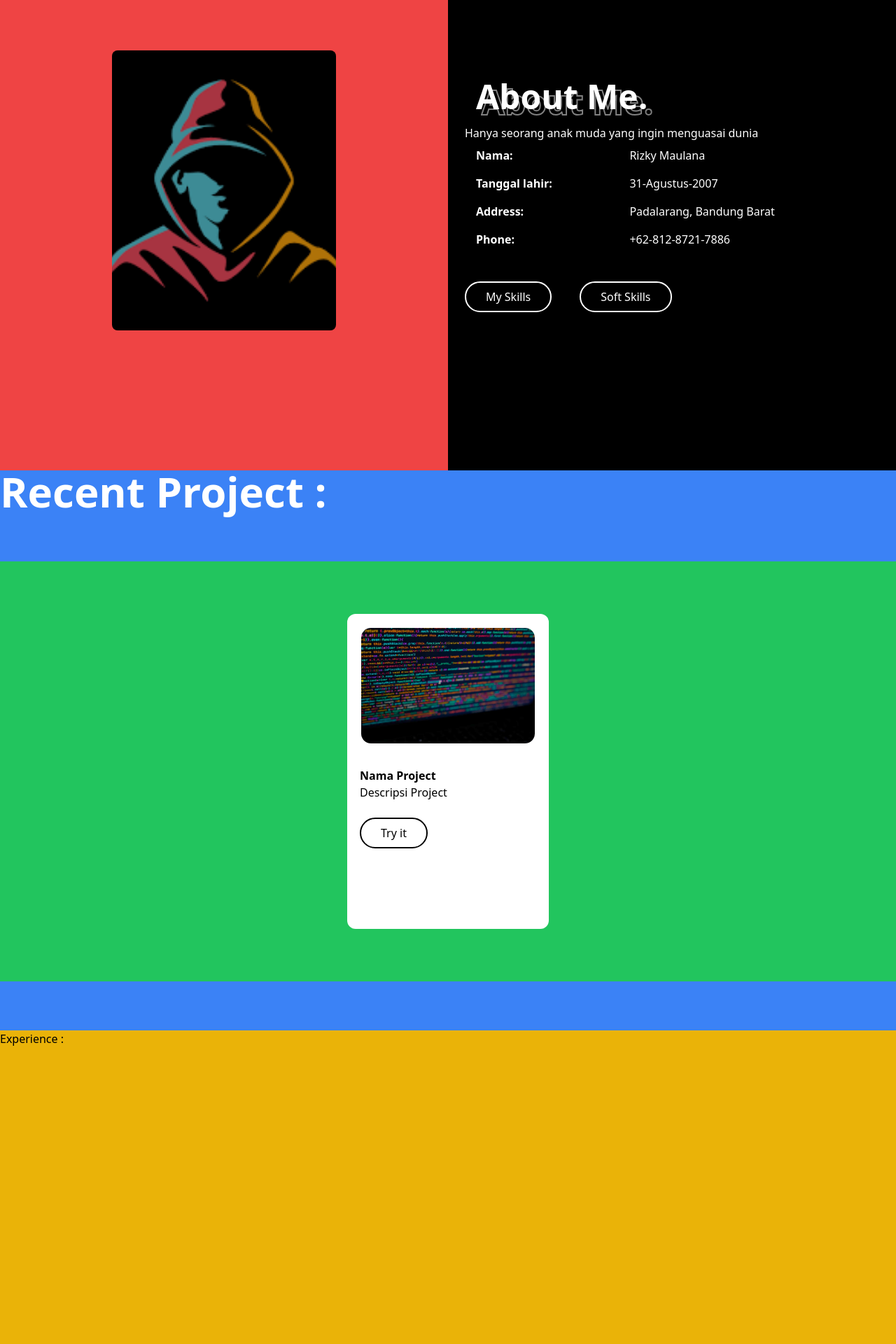
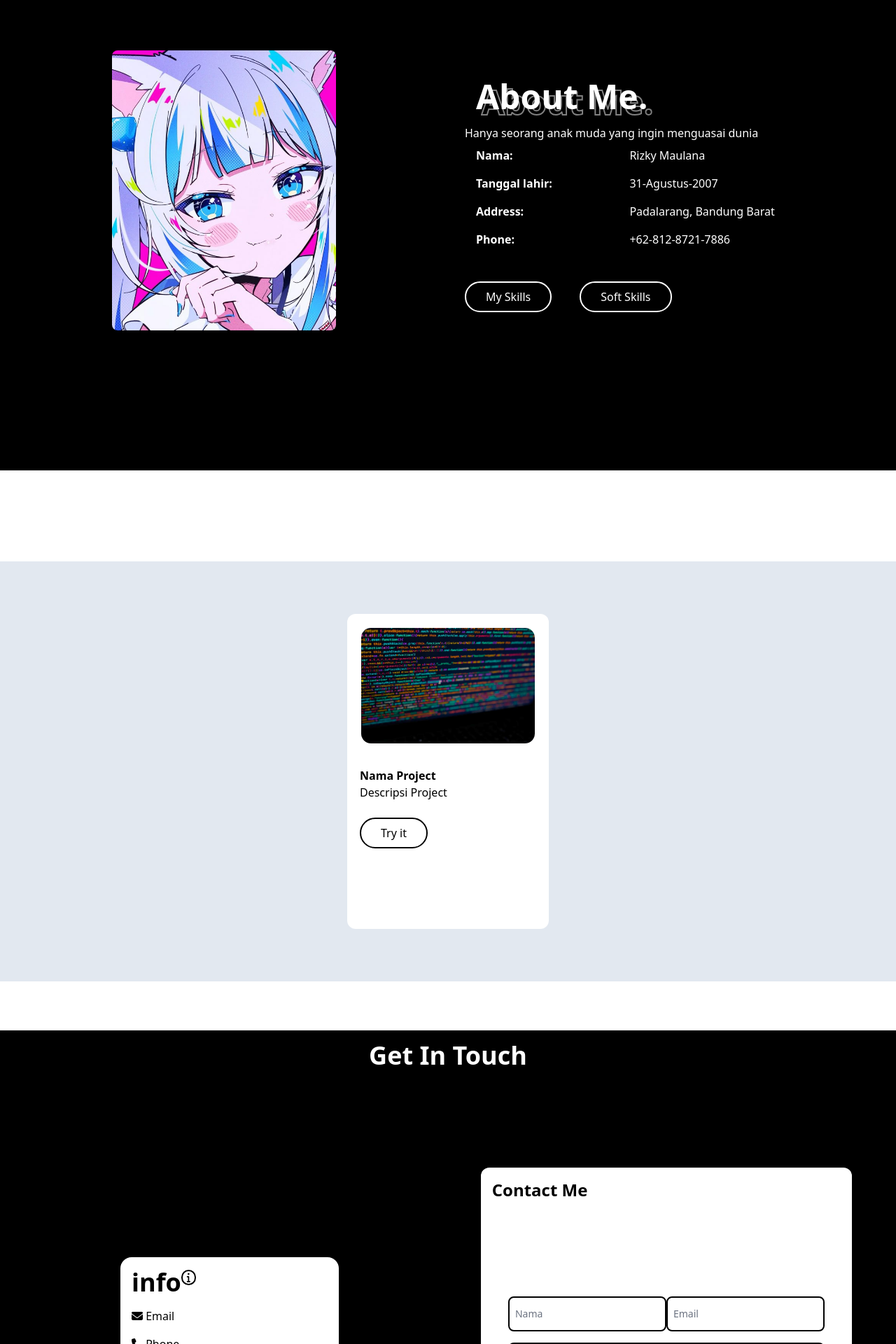
Before and after one commit to RizkyMaulana310807/Portofolio-Pribadi-1, a PHP site: page / in a window 1280 px wide. Shown: the part 1000-2920 px from the top of the page at 70% size. Run offline with PHP 8.4, Linux system fonts and the light colour scheme; data that the repository does not hold is empty; style sheets or scripts are compiled from the project's sources; some libraries are stand-ins or nearby versions.

Commit message:
mengubah menjadi php

```diff
--- a/dist/output.css
+++ b/dist/output.css
@@ -604,12 +604,20 @@ video {
   top: 0px;
 }
 
+.top-2 {
+  top: 0.5rem;
+}
+
 .top-4 {
   top: 1rem;
 }
 
 .top-6 {
   top: 1.5rem;
+}
+
+.z-10 {
+  z-index: 10;
 }
 
 .z-50 {
@@ -690,6 +698,10 @@ video {
   height: 2rem;
 }
 
+.h-\[65\%\] {
+  height: 65%;
+}
+
 .h-\[75\%\] {
   height: 75%;
 }
@@ -714,6 +726,10 @@ video {
   width: 18rem;
 }
 
+.w-\[85\%\] {
+  width: 85%;
+}
+
 .w-auto {
   width: auto;
 }
@@ -730,13 +746,33 @@ video {
   flex-grow: 1;
 }
 
-.rotate-45 {
-  --tw-rotate: 45deg;
+.origin-\[0\] {
+  transform-origin: 0;
+}
+
+.-translate-y-4 {
+  --tw-translate-y: -1rem;
+  transform: translate(var(--tw-translate-x), var(--tw-translate-y)) rotate(var(--tw-rotate)) skewX(var(--tw-skew-x)) skewY(var(--tw-skew-y)) scaleX(var(--tw-scale-x)) scaleY(var(--tw-scale-y));
+}
+
+.scale-75 {
+  --tw-scale-x: .75;
+  --tw-scale-y: .75;
   transform: translate(var(--tw-translate-x), var(--tw-translate-y)) rotate(var(--tw-rotate)) skewX(var(--tw-skew-x)) skewY(var(--tw-skew-y)) scaleX(var(--tw-scale-x)) scaleY(var(--tw-scale-y));
 }
 
 .transform {
   transform: translate(var(--tw-translate-x), var(--tw-translate-y)) rotate(var(--tw-rotate)) skewX(var(--tw-skew-x)) skewY(var(--tw-skew-y)) scaleX(var(--tw-scale-x)) scaleY(var(--tw-scale-y));
+}
+
+.appearance-none {
+  -webkit-appearance: none;
+     -moz-appearance: none;
+          appearance: none;
+}
+
+.flex-row {
+  flex-direction: row;
 }
 
 .flex-col {
@@ -761,6 +797,10 @@ video {
 
 .gap-20 {
   gap: 5rem;
+}
+
+.gap-4 {
+  gap: 1rem;
 }
 
 .gap-6 {
@@ -827,6 +880,11 @@ video {
 .border-black {
   --tw-border-opacity: 1;
   border-color: rgb(0 0 0 / var(--tw-border-opacity));
+}
+
+.border-red-500 {
+  --tw-border-opacity: 1;
+  border-color: rgb(239 68 68 / var(--tw-border-opacity));
 }
 
 .border-transparent {
@@ -858,14 +916,14 @@ video {
   background-color: rgb(229 231 235 / var(--tw-bg-opacity));
 }
 
-.bg-green-500 {
-  --tw-bg-opacity: 1;
-  background-color: rgb(34 197 94 / var(--tw-bg-opacity));
-}
-
 .bg-red-500 {
   --tw-bg-opacity: 1;
   background-color: rgb(239 68 68 / var(--tw-bg-opacity));
+}
+
+.bg-slate-200 {
+  --tw-bg-opacity: 1;
+  background-color: rgb(226 232 240 / var(--tw-bg-opacity));
 }
 
 .bg-transparent {
@@ -875,11 +933,6 @@ video {
 .bg-white {
   --tw-bg-opacity: 1;
   background-color: rgb(255 255 255 / var(--tw-bg-opacity));
-}
-
-.bg-yellow-500 {
-  --tw-bg-opacity: 1;
-  background-color: rgb(234 179 8 / var(--tw-bg-opacity));
 }
 
 .stroke-red-600 {
@@ -907,12 +960,31 @@ video {
   padding: 0.625rem;
 }
 
+.p-3 {
+  padding: 0.75rem;
+}
+
 .p-4 {
   padding: 1rem;
 }
 
 .p-6 {
   padding: 1.5rem;
+}
+
+.px-1\.5 {
+  padding-left: 0.375rem;
+  padding-right: 0.375rem;
+}
+
+.px-2 {
+  padding-left: 0.5rem;
+  padding-right: 0.5rem;
+}
+
+.px-2\.5 {
+  padding-left: 0.625rem;
+  padding-right: 0.625rem;
 }
 
 .px-3 {
@@ -935,6 +1007,11 @@ video {
   padding-right: 1.75rem;
 }
 
+.py-0\.5 {
+  padding-top: 0.125rem;
+  padding-bottom: 0.125rem;
+}
+
 .py-2 {
   padding-top: 0.5rem;
   padding-bottom: 0.5rem;
@@ -950,8 +1027,26 @@ video {
   padding-bottom: 1.5rem;
 }
 
+.pb-2\.5 {
+  padding-bottom: 0.625rem;
+}
+
+.pt-4 {
+  padding-top: 1rem;
+}
+
 .text-center {
   text-align: center;
+}
+
+.text-2xl {
+  font-size: 1.5rem;
+  line-height: 2rem;
+}
+
+.text-4xl {
+  font-size: 2.25rem;
+  line-height: 2.5rem;
 }
 
 .text-5xl {
@@ -1015,6 +1110,11 @@ video {
   color: rgb(0 0 0 / var(--tw-text-opacity));
 }
 
+.text-gray-500 {
+  --tw-text-opacity: 1;
+  color: rgb(107 114 128 / var(--tw-text-opacity));
+}
+
 .text-gray-700 {
   --tw-text-opacity: 1;
   color: rgb(55 65 81 / var(--tw-text-opacity));
@@ -1142,9 +1238,85 @@ video {
           text-decoration-line: underline;
 }
 
+.focus\:border-blue-600:focus {
+  --tw-border-opacity: 1;
+  border-color: rgb(37 99 235 / var(--tw-border-opacity));
+}
+
+.focus\:outline-none:focus {
+  outline: 2px solid transparent;
+  outline-offset: 2px;
+}
+
+.focus\:ring-0:focus {
+  --tw-ring-offset-shadow: var(--tw-ring-inset) 0 0 0 var(--tw-ring-offset-width) var(--tw-ring-offset-color);
+  --tw-ring-shadow: var(--tw-ring-inset) 0 0 0 calc(0px + var(--tw-ring-offset-width)) var(--tw-ring-color);
+  box-shadow: var(--tw-ring-offset-shadow), var(--tw-ring-shadow), var(--tw-shadow, 0 0 #0000);
+}
+
 .group:hover .group-hover\:border-black {
   --tw-border-opacity: 1;
   border-color: rgb(0 0 0 / var(--tw-border-opacity));
+}
+
+.group:hover .group-hover\:text-white {
+  --tw-text-opacity: 1;
+  color: rgb(255 255 255 / var(--tw-text-opacity));
+}
+
+.peer:-moz-placeholder-shown ~ .peer-placeholder-shown\:top-1\/2 {
+  top: 50%;
+}
+
+.peer:placeholder-shown ~ .peer-placeholder-shown\:top-1\/2 {
+  top: 50%;
+}
+
+.peer:-moz-placeholder-shown ~ .peer-placeholder-shown\:-translate-y-1\/2 {
+  --tw-translate-y: -50%;
+  transform: translate(var(--tw-translate-x), var(--tw-translate-y)) rotate(var(--tw-rotate)) skewX(var(--tw-skew-x)) skewY(var(--tw-skew-y)) scaleX(var(--tw-scale-x)) scaleY(var(--tw-scale-y));
+}
+
+.peer:placeholder-shown ~ .peer-placeholder-shown\:-translate-y-1\/2 {
+  --tw-translate-y: -50%;
+  transform: translate(var(--tw-translate-x), var(--tw-translate-y)) rotate(var(--tw-rotate)) skewX(var(--tw-skew-x)) skewY(var(--tw-skew-y)) scaleX(var(--tw-scale-x)) scaleY(var(--tw-scale-y));
+}
+
+.peer:-moz-placeholder-shown ~ .peer-placeholder-shown\:scale-100 {
+  --tw-scale-x: 1;
+  --tw-scale-y: 1;
+  transform: translate(var(--tw-translate-x), var(--tw-translate-y)) rotate(var(--tw-rotate)) skewX(var(--tw-skew-x)) skewY(var(--tw-skew-y)) scaleX(var(--tw-scale-x)) scaleY(var(--tw-scale-y));
+}
+
+.peer:placeholder-shown ~ .peer-placeholder-shown\:scale-100 {
+  --tw-scale-x: 1;
+  --tw-scale-y: 1;
+  transform: translate(var(--tw-translate-x), var(--tw-translate-y)) rotate(var(--tw-rotate)) skewX(var(--tw-skew-x)) skewY(var(--tw-skew-y)) scaleX(var(--tw-scale-x)) scaleY(var(--tw-scale-y));
+}
+
+.peer:focus ~ .peer-focus\:top-2 {
+  top: 0.5rem;
+}
+
+.peer:focus ~ .peer-focus\:-translate-y-4 {
+  --tw-translate-y: -1rem;
+  transform: translate(var(--tw-translate-x), var(--tw-translate-y)) rotate(var(--tw-rotate)) skewX(var(--tw-skew-x)) skewY(var(--tw-skew-y)) scaleX(var(--tw-scale-x)) scaleY(var(--tw-scale-y));
+}
+
+.peer:focus ~ .peer-focus\:scale-75 {
+  --tw-scale-x: .75;
+  --tw-scale-y: .75;
+  transform: translate(var(--tw-translate-x), var(--tw-translate-y)) rotate(var(--tw-rotate)) skewX(var(--tw-skew-x)) skewY(var(--tw-skew-y)) scaleX(var(--tw-scale-x)) scaleY(var(--tw-scale-y));
+}
+
+.peer:focus ~ .peer-focus\:px-2 {
+  padding-left: 0.5rem;
+  padding-right: 0.5rem;
+}
+
+.peer:focus ~ .peer-focus\:text-blue-600 {
+  --tw-text-opacity: 1;
+  color: rgb(37 99 235 / var(--tw-text-opacity));
 }
 
 @media (min-width: 640px) {
--- a/index.html
+++ b/index.php
@@ -90,9 +90,9 @@
 
 
         <div class="flex h-screen bg-white">
-            <div class="bg-red-500 w-1/2 flex items-center justify-center">
+            <div class="bg-black w-1/2 flex items-center justify-center">
                 <div class="overflow-hidden w-1/2 h-1/2 rounded-lg" data-aos="fade-up" data-aos-delay="150">
-                    <img src="src/images/project/anonym.png" alt="anonym" class="w-full h-full object-cover transition-transform duration-250 ease-in-out hover:scale-110">
+                    <img src="src/images/icon/gura.jpeg" alt="anonym" class="w-full h-full object-cover transition-transform duration-250 ease-in-out hover:scale-110">
                 </div>
             </div>
             <div class="bg-black w-1/2 p-6 flex justify-center flex-col">
@@ -130,11 +130,11 @@
             </div>
         </div>
 
-        <div class="bg-blue-500 flex flex-col h-screen">
+        <div class="bg-white flex flex-col h-screen">
             <div class=" flex">
                 <h1 class="text-white font-bold text-6xl">Recent Project : </h1>
             </div>
-            <div class="flex h-[75%] w-screen bg-green-500 items-center m-auto justify-center">
+            <div class="flex h-[75%] w-screen bg-slate-200 items-center m-auto justify-center">
                 <!-- card1 -->
                 <div class="bg-white h-[75%] w-72 rounded-xl border-2 border-transparent transform hover:scale-110 transition-all hover:border-black group">
                     <div class="p-4">
@@ -153,13 +153,70 @@
             </div>
         </div>
 
-        <div class="bg-yellow-500 flex h-screen">
-            <div>
-                <h1>Experience : </h1>
+        <div class="bg-black flex flex-col h-screen p-4">
+            <div class="">
+                <h1 class="text-white text-4xl font-extrabold text-center">Get In Touch </h1>
+            </div>
+            <div class="bg-black h-full w-full flex flex-rows">
+                <div class="bg-black w-1/2 flex items-center justify-center">
+                    <div class="flex w-1/2 bg-white rounded-2xl flex-col p-4 gap-4">
+                        <div class="flex flex-row">
+                            <h1 class="text-black font-bold text-4xl">info</h1>
+                            <div class="">
+                                <i class="fa-solid fa-info border-2 border-black px-1.5 py-0.5 rounded-full text-sm"></i>
+                            </div>
+
+                        </div>
+                        <div class="flex flex-col gap-4">
+                            <label for="#"><i class="fa-solid fa-envelope"></i> Email</label>
+                            <label for="#"><i class="fa-solid fa-phone"></i> Phone</label>
+                            <label for="#"><i class="fa-solid fa-address-book"></i> Street</label>
+                            <label for="#">Others</label>
+                        </div>
+                    </div>
+                </div>
+                <div class="bg-black w-1/2 h-screen flex items-center justify-center">
+                    <!-- header -->
+                    <div class="bg-white flex flex-col gap-4 h-[65%] w-[85%] p-4 rounded-xl">
+                        <h1 class="text-black text-2xl font-bold">Contact Me</h1>
+                        <form class="flex flex-col gap-4 bg-white p-4 rounded-lg m-auto" method="POST">
+                            <div class="flex justify-between">
+                                <div class="relative border-2 border-black w-full rounded-lg">
+                                    <input type="text" name="input1" id="input1" class="block px-2.5 pb-2.5 pt-4 w-full text-sm text-gray-900 bg-transparent rounded-lg border-1 border-red-500 appearance-none dark:text-black dark:border-gray-600 dark:focus:border-blue-500 focus:outline-none focus:ring-0 focus:border-blue-600 peer" placeholder=" " required />
+                                    <label for="input1" class="absolute text-sm text-gray-500 dark:text-black duration-300 transform -translate-y-4 scale-75 top-2 z-10 origin-[0] bg-white dark:bg-white px-2 peer-focus:px-2 peer-focus:text-blue-600 peer-focus:dark:text-blue-500 peer-placeholder-shown:scale-100 peer-placeholder-shown:-translate-y-1/2 peer-placeholder-shown:top-1/2 peer-focus:top-2 peer-focus:scale-75 peer-focus:-translate-y-4">Nama</label>
+                                </div>
+                                <div class="relative border-2 border-black w-full rounded-lg">
+                                    <input type="text" name="input2" id="input2" class="block px-2.5 pb-2.5 pt-4 w-full text-sm text-gray-900 bg-transparent rounded-lg border-1 border-red-500 appearance-none dark:text-black dark:border-gray-600 dark:focus:border-blue-500 focus:outline-none focus:ring-0 focus:border-blue-600 peer" placeholder=" " required />
+                                    <label for="input2" class="absolute text-sm text-gray-500 dark:text-black duration-300 transform -translate-y-4 scale-75 top-2 z-10 origin-[0] bg-white dark:bg-white px-2 peer-focus:px-2 peer-focus:text-blue-600 peer-focus:dark:text-blue-500 peer-placeholder-shown:scale-100 peer-placeholder-shown:-translate-y-1/2 peer-placeholder-shown:top-1/2 peer-focus:top-2 peer-focus:scale-75 peer-focus:-translate-y-4">Email</label>
+                                </div>
+                            </div>
+                            <div class="relative border-2 border-black w-full rounded-lg">
+                                <input type="text" name="input3" id="input3" class="block px-2.5 pb-2.5 pt-4 w-full text-sm text-gray-900 bg-transparent rounded-lg border-1 border-red-500 appearance-none dark:text-black dark:border-gray-600 dark:focus:border-blue-500 focus:outline-none focus:ring-0 focus:border-blue-600 peer" placeholder=" " required />
+                                <label for="input3" class="absolute text-sm text-gray-500 dark:text-black duration-300 transform -translate-y-4 scale-75 top-2 z-10 origin-[0] bg-white dark:bg-white px-2 peer-focus:px-2 peer-focus:text-blue-600 peer-focus:dark:text-blue-500 peer-placeholder-shown:scale-100 peer-placeholder-shown:-translate-y-1/2 peer-placeholder-shown:top-1/2 peer-focus:top-2 peer-focus:scale-75 peer-focus:-translate-y-4">Pesan</label>
+                            </div>
+                            <div class="bg-white flex justify-center p-3 rounded-lg border-2 border-black hover:bg-black transition-all group">
+                                <button type="submit" class="text-black group-hover:text-white font-semibold transition duration-200 px-4 py-2 rounded">Kirim</button>
+                            </div>
+                        </form>
+                        <?php if ($messageSent): ?>
+    <p>Email berhasil dikirim!</p>
+<?php elseif ($errorMessage): ?>
+    <p style="color: red;"><?= $errorMessage; ?></p>
+<?php endif; ?>
+                    </div>
+
+                </div>
+
             </div>
         </div>
 
     </main>
+
+    <!-- <footer class="bg-black p-4 flex flex-rows justify-between">
+        <p class="text-white">&copy; Rizky Maulana. All right reserved</p>
+        <a href="#" class="text-white">Back to top</a>
+    </footer> -->
+
 
     <script src="node_modules/aos/dist/aos.js"></script>
     <script>
```
Also changed, not shown: other parts of dist/output.css (+47 -8 lines), src/images/icon/gura.jpeg (added).
